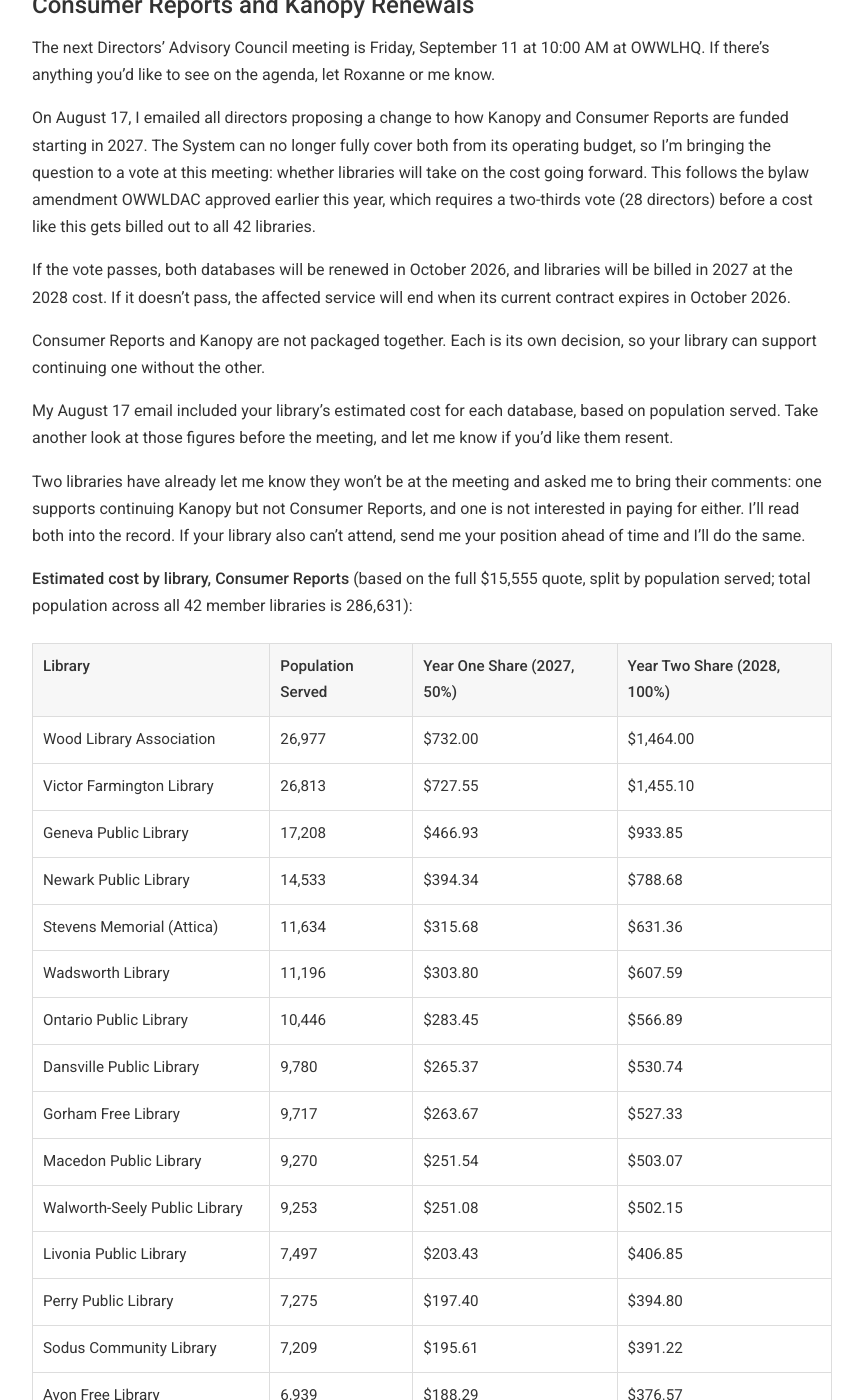
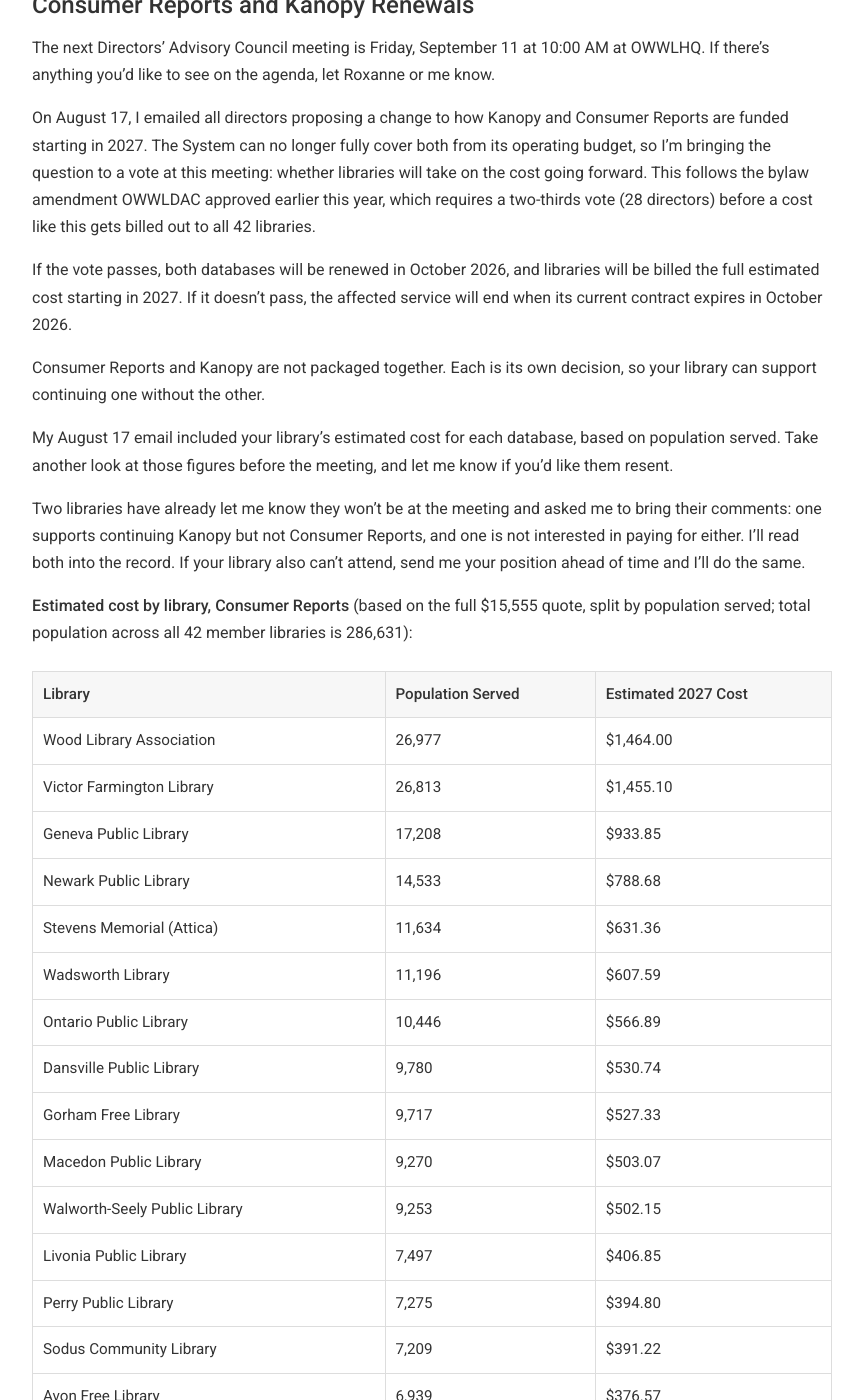
Before and after one commit to OWWL-Library-System/briefing, a Jekyll site: the page built from director/2026-09-01.md, in a window 1280 px wide and 1400 px high, scrolled down 2138 px. Shown: the whole window, without its empty margins (208-1071 px from the left). Built offline with Jekyll 4.4.1, drawn with Linux system fonts in a browser that asks for light colours; some of the changed text lies outside the part shown.

Commit message:
Update 2026-09-01.md

```diff
--- a/director/2026-09-01.md
+++ b/director/2026-09-01.md
@@ -5,11 +5,11 @@ layout: briefing
 
 ---
 
-# Director Briefing: September 01, 2026
+# Director Briefing - September 01, 2026
 
 <div class="tldr" markdown="1">
+**[Harold Hacker Fund for the Advancement of Libraries Grant](#harold-hacker-fund-for-the-advancement-of-libraries-grant):** A grant opportunity from Friends & Foundation of the Rochester Public Library for education, professional development, and innovative library programs, open August 31 through September 30.
 
-**[Harold Hacker Fund for the Advancement of Libraries Grant](#harold-hacker-fund-for-the-advancement-of-libraries-grant):** A grant opportunity from Friends & Foundation of the Rochester Public Library for education, professional development, and innovative library programs, open August 31 through September 30.
 
 - <span class="action action-recommended">Recommended</span> [Apply](https://us.list-manage.com/d9O5Apqivuh?e=c66770b5e0&c2id=89d3980c603b8ae17fa5e8c02c5d7cc1) if you have a project or program that fits.
 
@@ -74,7 +74,7 @@ The next Directors' Advisory Council meeting is Friday, September 11 at 10:00 AM
 
 On August 17, I emailed all directors proposing a change to how Kanopy and Consumer Reports are funded starting in 2027. The System can no longer fully cover both from its operating budget, so I'm bringing the question to a vote at this meeting: whether libraries will take on the cost going forward. This follows the bylaw amendment OWWLDAC approved earlier this year, which requires a two-thirds vote (28 directors) before a cost like this gets billed out to all 42 libraries.
 
-If the vote passes, both databases will be renewed in October 2026, and libraries will be billed in 2027 at the 2028 cost. If it doesn't pass, the affected service will end when its current contract expires in October 2026.
+If the vote passes, both databases will be renewed in October 2026, and libraries will be billed the full estimated cost starting in 2027. If it doesn't pass, the affected service will end when its current contract expires in October 2026.
 
 Consumer Reports and Kanopy are not packaged together. Each is its own decision, so your library can support continuing one without the other.
 
@@ -84,97 +84,97 @@ Two libraries have already let me know they won't be at the meeting and asked me
 
 **Estimated cost by library, Consumer Reports** (based on the full $15,555 quote, split by population served; total population across all 42 member libraries is 286,631):
 
-| Library                          | Population Served | Year One Share (2027, 50%) | Year Two Share (2028, 100%) |
-| -------------------------------- | ----------------- | -------------------------- | --------------------------- |
-| Wood Library Association         | 26,977            | $732.00                    | $1,464.00                   |
-| Victor Farmington Library        | 26,813            | $727.55                    | $1,455.10                   |
-| Geneva Public Library            | 17,208            | $466.93                    | $933.85                     |
-| Newark Public Library            | 14,533            | $394.34                    | $788.68                     |
-| Stevens Memorial (Attica)        | 11,634            | $315.68                    | $631.36                     |
-| Wadsworth Library                | 11,196            | $303.80                    | $607.59                     |
-| Ontario Public Library           | 10,446            | $283.45                    | $566.89                     |
-| Dansville Public Library         | 9,780             | $265.37                    | $530.74                     |
-| Gorham Free Library              | 9,717             | $263.67                    | $527.33                     |
-| Macedon Public Library           | 9,270             | $251.54                    | $503.07                     |
-| Walworth-Seely Public Library    | 9,253             | $251.08                    | $502.15                     |
-| Livonia Public Library           | 7,497             | $203.43                    | $406.85                     |
-| Perry Public Library             | 7,275             | $197.40                    | $394.80                     |
-| Sodus Community Library          | 7,209             | $195.61                    | $391.22                     |
-| Avon Free Library                | 6,939             | $188.29                    | $376.57                     |
-| Williamson Public Library        | 6,860             | $186.14                    | $372.28                     |
-| Lyons Public Library             | 6,806             | $184.68                    | $369.35                     |
-| Bloomfield Public Library        | 6,708             | $182.02                    | $364.03                     |
-| Phelps Library                   | 6,637             | $180.09                    | $360.18                     |
-| Palmyra Community Library        | 6,446             | $174.91                    | $349.81                     |
-| Red Jacket Community Library     | 5,961             | $161.75                    | $323.49                     |
-| Clyde-Savannah Public Library    | 5,521             | $149.81                    | $299.62                     |
-| Warsaw Public Library            | 5,316             | $144.25                    | $288.49                     |
-| Naples Library                   | 5,176             | $140.45                    | $280.89                     |
-| Bell Memorial (Nunda)            | 4,571             | $124.03                    | $248.06                     |
-| Marion Public Library            | 4,566             | $123.90                    | $247.79                     |
-| Arcade Free Library              | 4,187             | $113.61                    | $227.22                     |
-| Lima Public Library              | 4,154             | $112.72                    | $225.43                     |
-| Caledonia Library Association    | 4,154             | $112.72                    | $225.43                     |
-| Honeoye Public Library           | 3,360             | $91.17                     | $182.34                     |
-| Mount Morris Library             | 2,898             | $78.64                     | $157.27                     |
-| Cordelia A. Greene (Castile)     | 2,711             | $73.56                     | $147.12                     |
-| Rose Free Library                | 2,291             | $62.17                     | $124.33                     |
-| Bristol Library                  | 2,284             | $61.98                     | $123.95                     |
-| Clifton Springs Library          | 2,209             | $59.94                     | $119.88                     |
-| Gainesville Public Library       | 2,009             | $54.52                     | $109.03                     |
-| Wyoming Free Circulating Library | 1,601             | $43.44                     | $86.88                      |
-| Wolcott Public Library           | 1,556             | $42.22                     | $84.44                      |
-| Eagle Free Library               | 1,105             | $29.99                     | $59.97                      |
-| Pike Library                     | 975               | $26.46                     | $52.91                      |
-| Red Creek Free Library           | 495               | $13.43                     | $26.86                      |
-| Allens Hill Free Library         | 327               | $8.88                      | $17.75                      |
+| Library                          | Population Served | Estimated 2027 Cost |
+| -------------------------------- | ----------------- | ------------------- |
+| Wood Library Association         | 26,977            | $1,464.00           |
+| Victor Farmington Library        | 26,813            | $1,455.10           |
+| Geneva Public Library            | 17,208            | $933.85             |
+| Newark Public Library            | 14,533            | $788.68             |
+| Stevens Memorial (Attica)        | 11,634            | $631.36             |
+| Wadsworth Library                | 11,196            | $607.59             |
+| Ontario Public Library           | 10,446            | $566.89             |
+| Dansville Public Library         | 9,780             | $530.74             |
+| Gorham Free Library              | 9,717             | $527.33             |
+| Macedon Public Library           | 9,270             | $503.07             |
+| Walworth-Seely Public Library    | 9,253             | $502.15             |
+| Livonia Public Library           | 7,497             | $406.85             |
+| Perry Public Library             | 7,275             | $394.80             |
+| Sodus Community Library          | 7,209             | $391.22             |
+| Avon Free Library                | 6,939             | $376.57             |
+| Williamson Public Library        | 6,860             | $372.28             |
+| Lyons Public Library             | 6,806             | $369.35             |
+| Bloomfield Public Library        | 6,708             | $364.03             |
+| Phelps Library                   | 6,637             | $360.18             |
+| Palmyra Community Library        | 6,446             | $349.81             |
+| Red Jacket Community Library     | 5,961             | $323.49             |
+| Clyde-Savannah Public Library    | 5,521             | $299.62             |
+| Warsaw Public Library            | 5,316             | $288.49             |
+| Naples Library                   | 5,176             | $280.89             |
+| Bell Memorial (Nunda)            | 4,571             | $248.06             |
+| Marion Public Library            | 4,566             | $247.79             |
+| Arcade Free Library              | 4,187             | $227.22             |
+| Lima Public Library              | 4,154             | $225.43             |
+| Caledonia Library Association    | 4,154             | $225.43             |
+| Honeoye Public Library           | 3,360             | $182.34             |
+| Mount Morris Library             | 2,898             | $157.27             |
+| Cordelia A. Greene (Castile)     | 2,711             | $147.12             |
+| Rose Free Library                | 2,291             | $124.33             |
+| Bristol Library                  | 2,284             | $123.95             |
+| Clifton Springs Library          | 2,209             | $119.88             |
+| Gainesville Public Library       | 2,009             | $109.03             |
+| Wyoming Free Circulating Library | 1,601             | $86.88              |
+| Wolcott Public Library           | 1,556             | $84.44              |
+| Eagle Free Library               | 1,105             | $59.97              |
+| Pike Library                     | 975               | $52.91              |
+| Red Creek Free Library           | 495               | $26.86              |
+| Allens Hill Free Library         | 327               | $17.75              |
 
 **Estimated cost by library, Kanopy** (based on the $18,000 annual contract, same population split):
 
-| Library                          | Population Served | Year One Share (2027, 50%) | Year Two Share (2028, 100%) |
-| -------------------------------- | ----------------- | -------------------------- | --------------------------- |
-| Wood Library Association         | 26,977            | $423.53                    | $847.06                     |
-| Victor Farmington Library        | 26,813            | $420.96                    | $841.91                     |
-| Geneva Public Library            | 17,208            | $270.16                    | $540.32                     |
-| Newark Public Library            | 14,533            | $228.17                    | $456.33                     |
-| Stevens Memorial (Attica)        | 11,634            | $182.65                    | $365.30                     |
-| Wadsworth Library                | 11,196            | $175.78                    | $351.55                     |
-| Ontario Public Library           | 10,446            | $164.00                    | $328.00                     |
-| Dansville Public Library         | 9,780             | $153.54                    | $307.08                     |
-| Gorham Free Library              | 9,717             | $152.55                    | $305.11                     |
-| Macedon Public Library           | 9,270             | $145.54                    | $291.07                     |
-| Walworth-Seely Public Library    | 9,253             | $145.27                    | $290.54                     |
-| Livonia Public Library           | 7,497             | $117.70                    | $235.40                     |
-| Perry Public Library             | 7,275             | $114.22                    | $228.43                     |
-| Sodus Community Library          | 7,209             | $113.18                    | $226.36                     |
-| Avon Free Library                | 6,939             | $108.94                    | $217.88                     |
-| Williamson Public Library        | 6,860             | $107.70                    | $215.40                     |
-| Lyons Public Library             | 6,806             | $106.85                    | $213.70                     |
-| Bloomfield Public Library        | 6,708             | $105.32                    | $210.63                     |
-| Phelps Library                   | 6,637             | $104.20                    | $208.40                     |
-| Palmyra Community Library        | 6,446             | $101.20                    | $202.40                     |
-| Red Jacket Community Library     | 5,961             | $93.59                     | $187.17                     |
-| Clyde-Savannah Public Library    | 5,521             | $86.68                     | $173.36                     |
-| Warsaw Public Library            | 5,316             | $83.46                     | $166.92                     |
-| Naples Library                   | 5,176             | $81.26                     | $162.52                     |
-| Bell Memorial (Nunda)            | 4,571             | $71.77                     | $143.53                     |
-| Marion Public Library            | 4,566             | $71.68                     | $143.37                     |
-| Arcade Free Library              | 4,187             | $65.74                     | $131.47                     |
-| Lima Public Library              | 4,154             | $65.22                     | $130.43                     |
-| Caledonia Library Association    | 4,154             | $65.22                     | $130.43                     |
-| Honeoye Public Library           | 3,360             | $52.75                     | $105.50                     |
-| Mount Morris Library             | 2,898             | $45.50                     | $91.00                      |
-| Cordelia A. Greene (Castile)     | 2,711             | $42.56                     | $85.12                      |
-| Rose Free Library                | 2,291             | $35.97                     | $71.94                      |
-| Bristol Library                  | 2,284             | $35.86                     | $71.72                      |
-| Clifton Springs Library          | 2,209             | $34.68                     | $69.36                      |
-| Gainesville Public Library       | 2,009             | $31.54                     | $63.08                      |
-| Wyoming Free Circulating Library | 1,601             | $25.14                     | $50.27                      |
-| Wolcott Public Library           | 1,556             | $24.43                     | $48.86                      |
-| Eagle Free Library               | 1,105             | $17.35                     | $34.70                      |
-| Pike Library                     | 975               | $15.31                     | $30.61                      |
-| Red Creek Free Library           | 495               | $7.77                      | $15.54                      |
-| Allens Hill Free Library         | 327               | $5.14                      | $10.27                      |
+| Library                          | Population Served | Estimated 2027 Cost |
+| -------------------------------- | ----------------- | ------------------- |
+| Wood Library Association         | 26,977            | $847.06             |
+| Victor Farmington Library        | 26,813            | $841.91             |
+| Geneva Public Library            | 17,208            | $540.32             |
+| Newark Public Library            | 14,533            | $456.33             |
+| Stevens Memorial (Attica)        | 11,634            | $365.30             |
+| Wadsworth Library                | 11,196            | $351.55             |
+| Ontario Public Library           | 10,446            | $328.00             |
+| Dansville Public Library         | 9,780             | $307.08             |
+| Gorham Free Library              | 9,717             | $305.11             |
+| Macedon Public Library           | 9,270             | $291.07             |
+| Walworth-Seely Public Library    | 9,253             | $290.54             |
+| Livonia Public Library           | 7,497             | $235.40             |
+| Perry Public Library             | 7,275             | $228.43             |
+| Sodus Community Library          | 7,209             | $226.36             |
+| Avon Free Library                | 6,939             | $217.88             |
+| Williamson Public Library        | 6,860             | $215.40             |
+| Lyons Public Library             | 6,806             | $213.70             |
+| Bloomfield Public Library        | 6,708             | $210.63             |
+| Phelps Library                   | 6,637             | $208.40             |
+| Palmyra Community Library        | 6,446             | $202.40             |
+| Red Jacket Community Library     | 5,961             | $187.17             |
+| Clyde-Savannah Public Library    | 5,521             | $173.36             |
+| Warsaw Public Library            | 5,316             | $166.92             |
+| Naples Library                   | 5,176             | $162.52             |
+| Bell Memorial (Nunda)            | 4,571             | $143.53             |
+| Marion Public Library            | 4,566             | $143.37             |
+| Arcade Free Library              | 4,187             | $131.47             |
+| Lima Public Library              | 4,154             | $130.43             |
+| Caledonia Library Association    | 4,154             | $130.43             |
+| Honeoye Public Library           | 3,360             | $105.50             |
+| Mount Morris Library             | 2,898             | $91.00              |
+| Cordelia A. Greene (Castile)     | 2,711             | $85.12              |
+| Rose Free Library                | 2,291             | $71.94              |
+| Bristol Library                  | 2,284             | $71.72              |
+| Clifton Springs Library          | 2,209             | $69.36              |
+| Gainesville Public Library       | 2,009             | $63.08              |
+| Wyoming Free Circulating Library | 1,601             | $50.27              |
+| Wolcott Public Library           | 1,556             | $48.86              |
+| Eagle Free Library               | 1,105             | $34.70              |
+| Pike Library                     | 975               | $30.61              |
+| Red Creek Free Library           | 495               | $15.54              |
+| Allens Hill Free Library         | 327               | $10.27              |
 
 These are estimates only.
 
```
